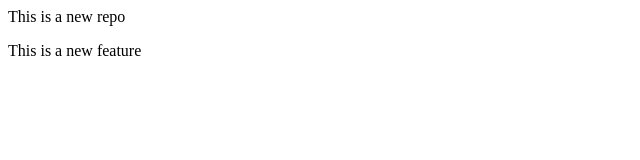
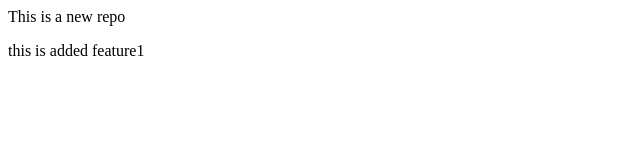
Before and after one commit to santosh313/localrepo1, a plain HTML site: page index.html in a window 1280 px wide. Shown: the full height of the page, 0-640 px from the left. Drawn offline with Linux system fonts and the light colour scheme.

Commit message:
Added new feature1

```diff
--- a/index.html
+++ b/index.html
@@ -1,2 +1,2 @@
 <p>This is a new repo</p>
-<p>This is a new feature</p>
+<p>this is added feature1</p>
```
